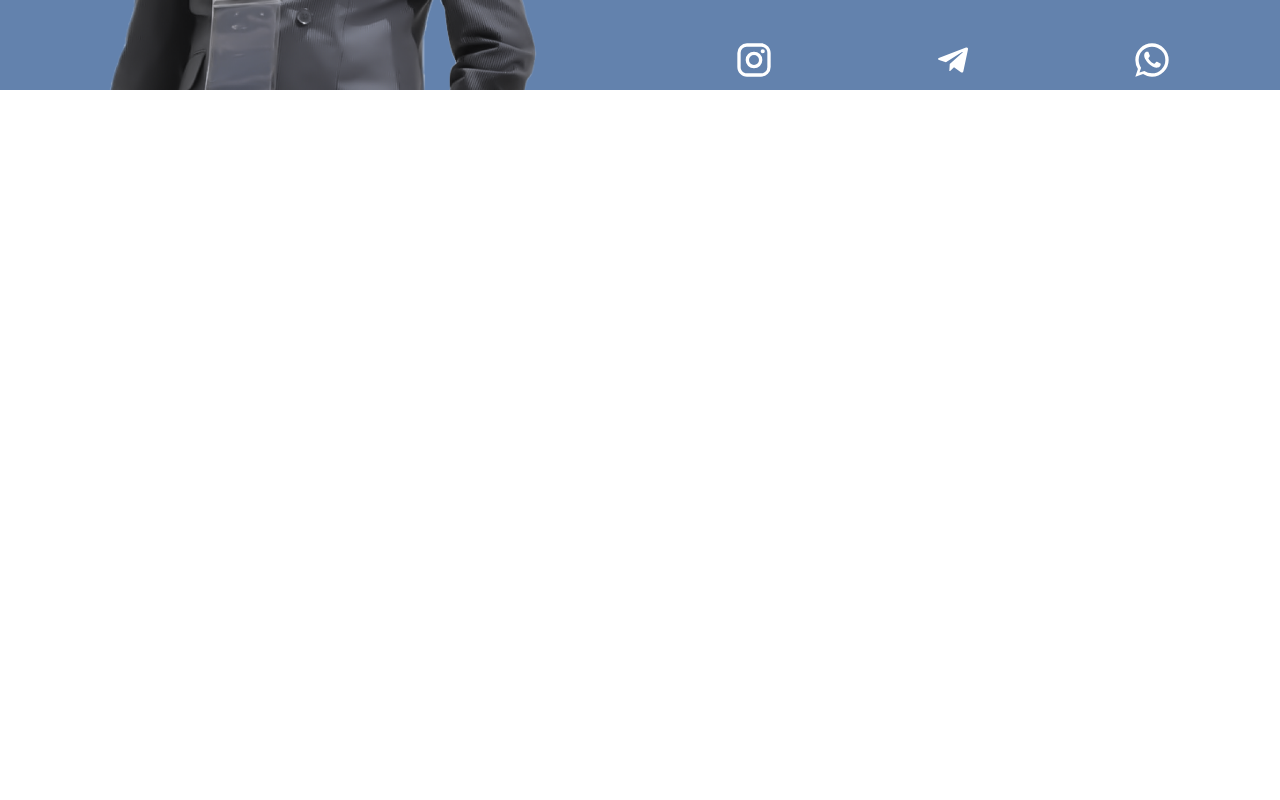
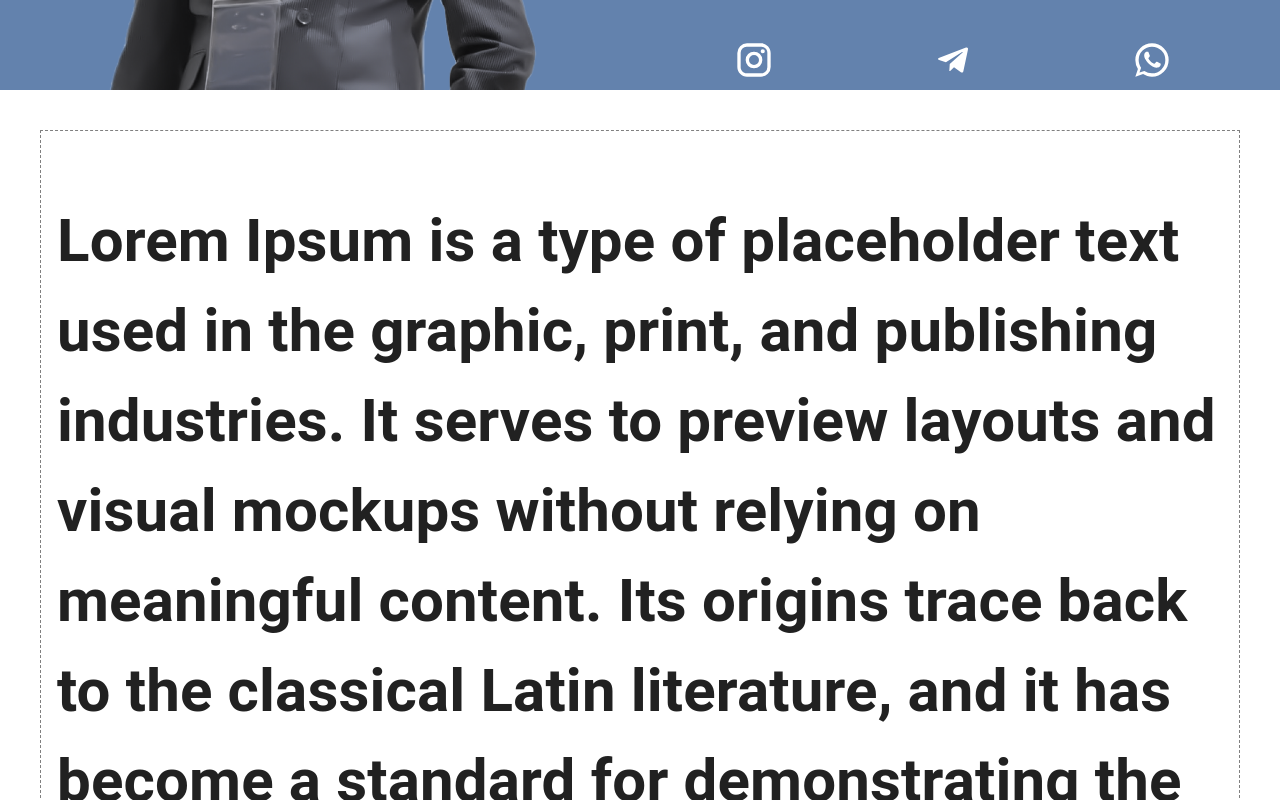
Before and after one commit to l0o0gy/ibrahimportfolio, a React (Create React App) app: page / in a window 1280 px wide. Shown: the part 560-1360 px from the top of the page. Before the commit the page ends 800 px from the top, so only its background shows below. Built offline with nearby package versions, Linux system fonts and the light colour scheme.

Commit message:
add about compo to homepage

```diff
--- a/src/Page/Homepage.jsx
+++ b/src/Page/Homepage.jsx
@@ -2,12 +2,14 @@ import React from 'react';
 // import { useData } from '../assets/Contacts/store';
 import { Box } from '@mui/material';
 import HeroSection from '../Components/HeroSection';
+import AboutSection from '../Components/AboutSection';
 
 function Homepage() {
 
   return (
-    <div style={{background:'red'}}>
+    <div >
       <HeroSection />
+      <AboutSection/>
     </div>
   );
 }
```
